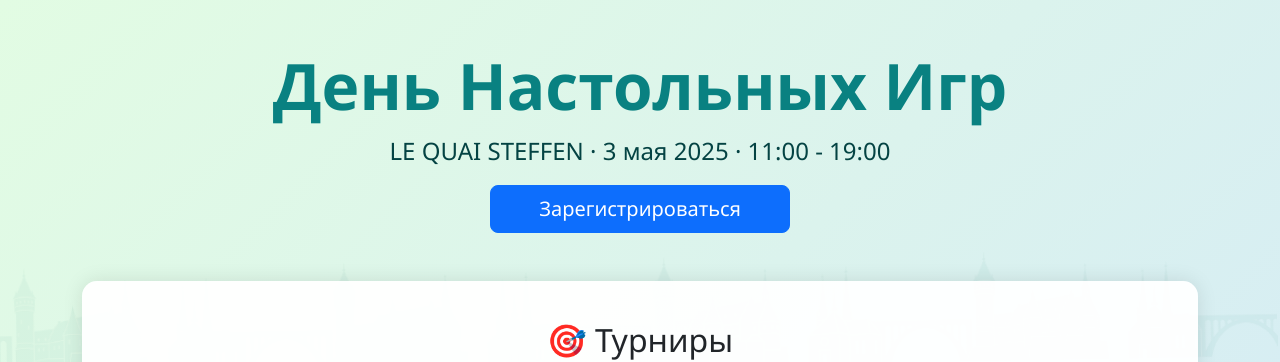
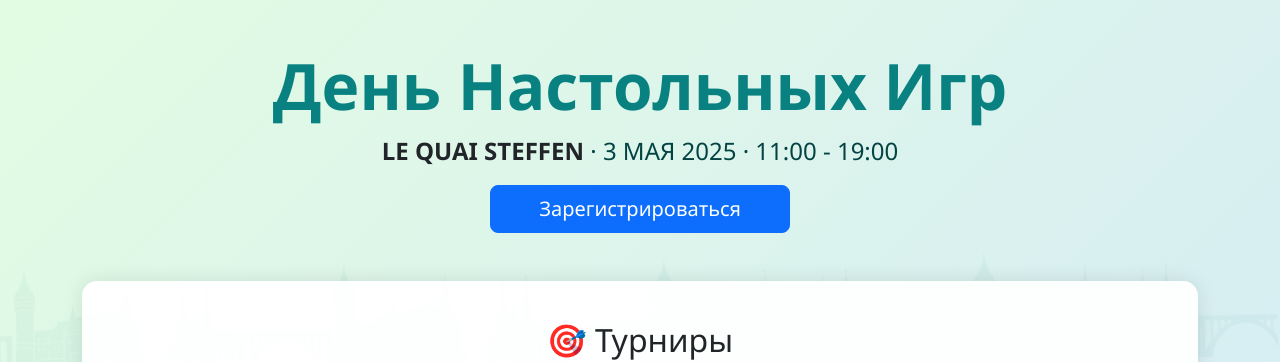
Before and after one commit to Affid-Tech/boardgames-festival, a plain HTML site: page index.html in a window 1280 px wide. Shown: the top 362 px of the page. Drawn offline with nearby package versions, Linux system fonts and the light colour scheme.

Commit message:
Update index.html

```diff
--- a/index.html
+++ b/index.html
@@ -13,7 +13,13 @@
   <div class="container py-5">
     <div class="headers text-center mb-5">
       <h1 class="display-3 fw-bold">День Настольных Игр</h1>
-      <p class="lead fs-4">LE QUAI STEFFEN &middot; 3 мая 2025 &middot; 11:00 - 19:00</p>
+      <p class="lead fs-4">
+        <a href="https://maps.app.goo.gl/7RRMxzxNX9nwB13S7" target="_blank" class="text-decoration-none text-dark fw-semibold">
+          LE QUAI STEFFEN
+        </a>
+        &middot; 3 МАЯ 2025 &middot; 11:00 - 19:00
+    </p>
+
       <a href="https://t.me/andrei_fedorov000" class="btn btn-primary btn-lg px-5">Зарегистрироваться</a>
     </div>
 
```
